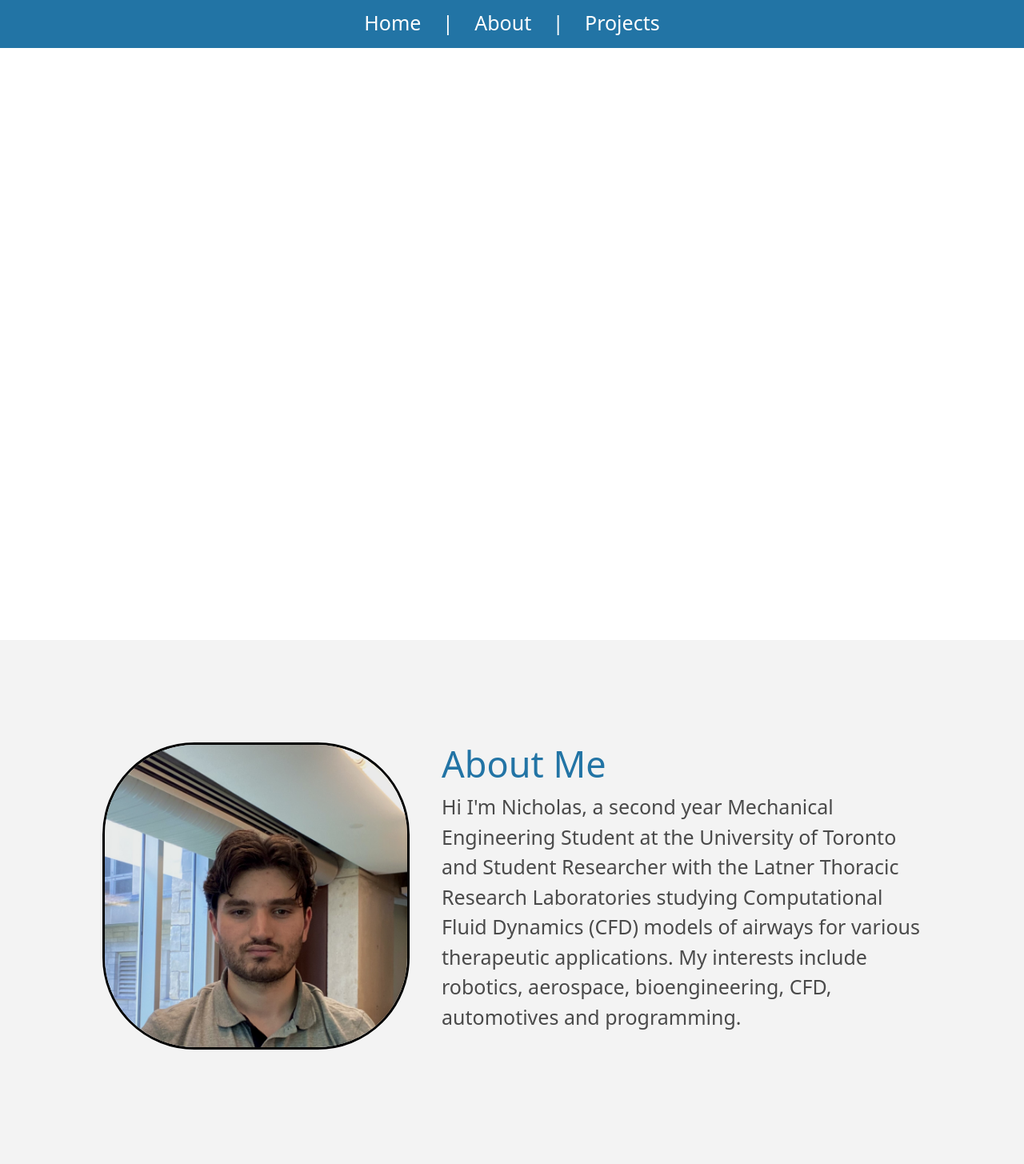
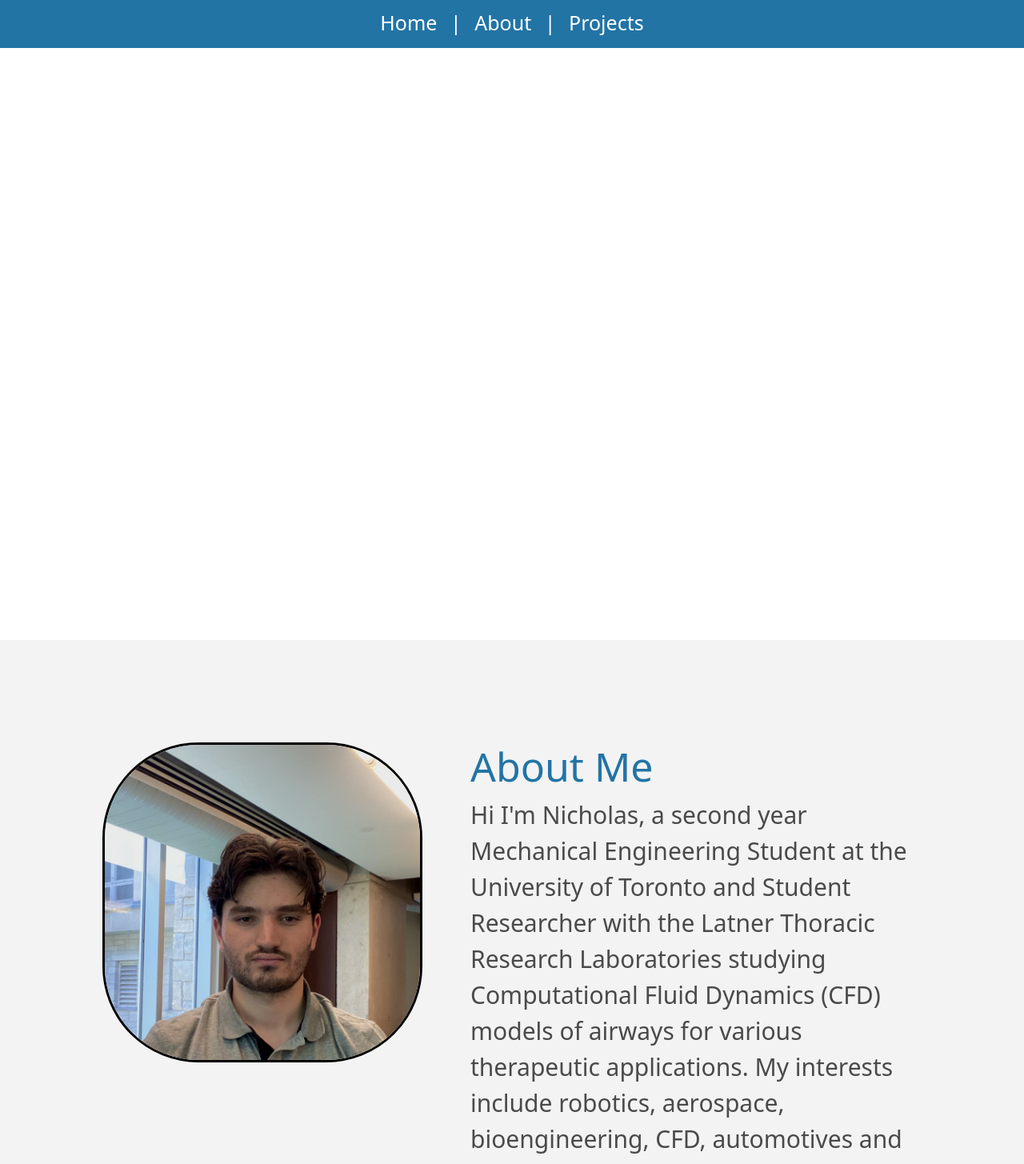
Before and after one commit to Nick2858/Professional-Webpage, a React (Vite) app: page / in a window 1280 px wide. Shown: the top 1455 px of the page at 80% size. Built offline with nearby package versions, Linux system fonts and the light colour scheme.

Commit message:
modified:   package-lock.json 	modified:   package.json 	modified:   src/App.css 	modified:   src/App.tsx

```diff
--- a/package.json
+++ b/package.json
@@ -11,11 +11,13 @@
   "dependencies": {
     "bootstrap": "^5.3.3",
     "react": "^18.2.0",
-    "react-dom": "^18.2.0"
+    "react-dom": "^18.2.0",
+    "react-scroll": "^1.9.0"
   },
   "devDependencies": {
     "@types/react": "^18.0.27",
     "@types/react-dom": "^18.0.10",
+    "@types/react-scroll": "^1.8.10",
     "@vitejs/plugin-react": "^3.1.0",
     "typescript": "^4.9.3",
     "vite": "^4.1.0"
--- a/src/App.css
+++ b/src/App.css
@@ -8,8 +8,7 @@
 .NavBar {
     width: 100%;
     height: 60px;
-
-    margin-top: auto;
+    padding: 10px;
     background-color: #2274A5;
     text-align: center;
     position: fixed;
@@ -22,27 +21,28 @@
     font: "Tahoma";
     font-size: 25px;
     color: white;
-    padding: 10px;
+    margin: auto;
     text-align: center;
     font-weight: 500;
     background-color: #2274A5;
     border: none;
     cursor: pointer;
+    text-decoration: none;
 
 
 }
 
 .NavPages:hover{
     font: "Tahoma";
+    margin: auto;
     font-size: 25px;
-    color: rgb(0, 0, 0);
-    padding: 10px;
+    color: black;
     text-align: center;
-    font-weight: 00;
+    font-weight: 500;
     background-color: #2274A5;
-
     border: none;
     cursor: pointer;
+    text-decoration: none;
 }
 
 .NavText{
@@ -63,10 +63,11 @@
     flex-direction: row;
     flex-wrap: wrap;
     justify-content: center;
+    gap: 20px;
 
 
     width: 100%;
-    height: 100vh;
+    min-height: 100vh;
     background-color: #f3f3f3;
 
     padding-top: 10%;
@@ -87,8 +88,7 @@
 .AboutProfile{
 
     border-radius: 30%;
-    max-width: 400px;
-    width:30vw;
+    max-width: min(400px,70%);
     height:fit-content;
     flex-shrink:20;
 
@@ -114,12 +114,12 @@
 
 .PageTitle{
     font: "Arial";
-    font-size: 45px;
+    font-size: 50px;
     color: #2274A5;
 
 }
 .PageText{
     font: "Arial";
-    font-size: 25px;
+    font-size: 30px;
     color: #4a4a4a;
 }
--- a/src/App.tsx
+++ b/src/App.tsx
@@ -1,15 +1,43 @@
 import LandingPage from "./components/LandingPage";
-import NavBar from "./components/NavBar";
 import AboutPage from "./components/AboutPage";
 import ProjectsPage from "./components/ProjectsPage";
+import {
+  Link,
+  Element,
+  Events,
+  animateScroll as scroll,
+  scrollSpy,
+  scroller,
+} from "react-scroll";
 
 function App() {
   return (
     <div>
-      <NavBar />
-      <LandingPage />
-      <AboutPage />
-      <ProjectsPage />
+      <div className="NavBar">
+        <Link className="NavPages" to="Home">
+          {" "}
+          Home{" "}
+        </Link>
+        <span className="NavText"> | </span>
+        <Link className="NavPages" to="About">
+          {" "}
+          About{" "}
+        </Link>
+        <span className="NavText"> | </span>
+        <Link className="NavPages" to="Projects">
+          {" "}
+          Projects{" "}
+        </Link>
+      </div>
+      <Element name="Home">
+        <LandingPage />
+      </Element>
+      <Element name="About">
+        <AboutPage />
+      </Element>
+      <Element name="Projects">
+        <ProjectsPage />
+      </Element>
     </div>
   );
 }
```
Also changed, not shown: 1 other file (tests, documents, lock files or other folders).
